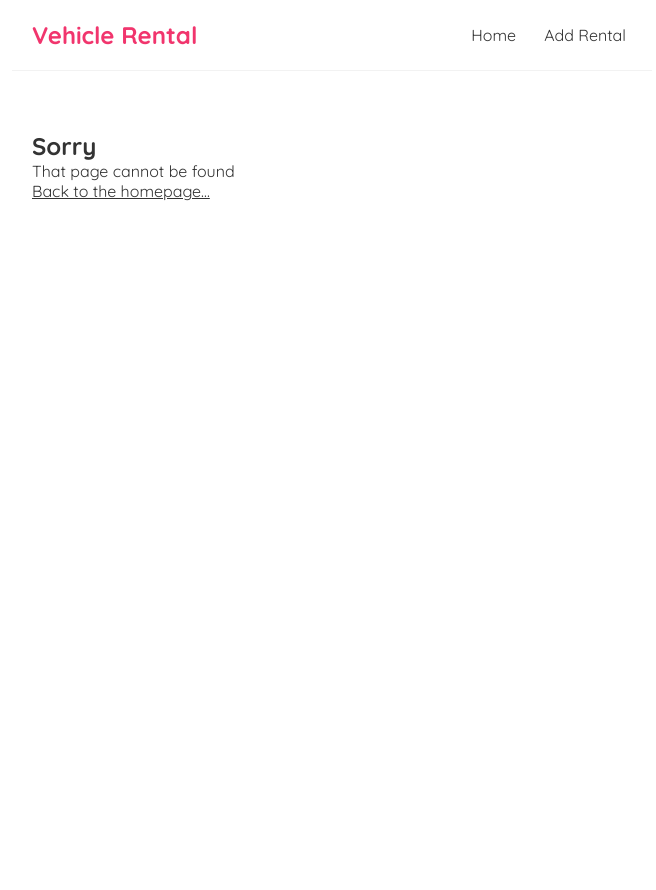
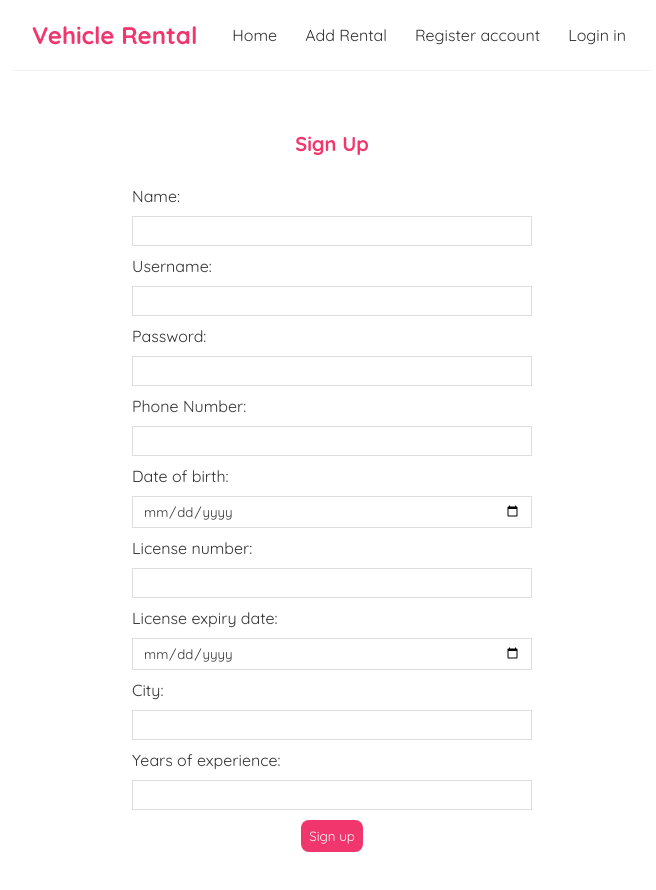
Before and after one commit to LeoLeerila/coding-marathon-3, a React (Vite) app in the folder frontend/: page /register in a window 1280 px wide. Shown: the top 890 px of the page, without its empty margins (308-964 px from the left). Before the commit the page ends 800 px from the top, so only its background shows below. Built offline with nearby package versions, Linux system fonts and the light colour scheme.

Commit message:
feat: Register, Login, and custom hooks

```diff
--- a/frontend/src/App.jsx
+++ b/frontend/src/App.jsx
@@ -7,6 +7,8 @@ import Navbar from "./components/Navbar";
 import VehicleRentalPage from "./pages/VehicleRentalPage";
 import EditVehicleRentalPage from "./pages/EditVehicleRentalPage";
 import NotFoundPage from "./pages/NotFoundPage";
+import Register from "./pages/Register";
+import Login from "./pages/Login";
 
 const App = () => {
   return (
@@ -16,6 +18,8 @@ const App = () => {
         <div className="content">
           <Routes>
             <Route path="/" element={<Home />} />
+            <Route path="/register" element={<Register />} />
+            <Route path="/login" element={<Login />} />
             <Route path="/add-rental" element={<AddVehicleRentalPage />} />
             <Route path="/edit/:id" element={<EditVehicleRentalPage />} />
             <Route path="/vehicle/:id" element={<VehicleRentalPage />} />
--- a/frontend/src/components/Navbar.jsx
+++ b/frontend/src/components/Navbar.jsx
@@ -5,6 +5,8 @@ const Navbar = () => {
       <div className="links">
         <a href="/">Home</a>
         <a href="/add-rental">Add Rental</a>
+        <a href="/register">Register account</a>
+        <a href="/login">Login in</a>
       </div>
     </nav>
   );
--- /dev/null
+++ b/frontend/src/hooks/useLogin.js
@@ -0,0 +1,36 @@
+import { useState } from "react";
+
+export default function useLogin(url) {
+  const [error, setError] = useState(null);
+  const [isLoading, setIsLoading] = useState(false);
+
+  const login = async (credentials) => {
+    setIsLoading(true);
+    setError(null);
+
+    try {
+      const response = await fetch(url, {
+        method: "POST",
+        headers: { "Content-Type": "application/json" },
+        body: JSON.stringify(credentials),
+      });
+      const data = await response.json();
+
+      if (!response.ok) {
+        setError(data.error);
+        setIsLoading(false);
+        return null;
+      }
+
+      localStorage.setItem("user", JSON.stringify(data));
+      setIsLoading(false);
+      return data;
+    } catch (err) {
+      setError(err.message);
+      setIsLoading(false);
+      return null;
+    }
+  };
+
+  return { login, isLoading, error };
+}
--- /dev/null
+++ b/frontend/src/hooks/useRegister.js
@@ -0,0 +1,36 @@
+import { useState } from "react";
+
+export default function useRegister(url) {
+  const [error, setError] = useState(null);
+  const [isLoading, setIsLoading] = useState(false);
+
+  const register = async (credentials) => {
+    setIsLoading(true);
+    setError(null);
+
+    try {
+      const response = await fetch(url, {
+        method: "POST",
+        headers: { "Content-Type": "application/json" },
+        body: JSON.stringify(credentials),
+      });
+      const data = await response.json();
+
+      if (!response.ok) {
+        setError(data.error);
+        setIsLoading(false);
+        return null;
+      }
+
+      localStorage.setItem("user", JSON.stringify(data));
+      setIsLoading(false);
+      return data;
+    } catch (err) {
+      setError(err.message);
+      setIsLoading(false);
+      return null;
+    }
+  };
+
+  return { register, isLoading, error };
+}
--- /dev/null
+++ b/frontend/src/pages/Login.jsx
@@ -0,0 +1,37 @@
+import { useNavigate } from "react-router-dom";
+import useField from "../hooks/useField";
+import useLogin from "../hooks/useLogin";
+
+const Login = ({ setIsAuthenticated }) => {
+    const navigate = useNavigate();
+    const { login, isLoading, error } = useLogin("/api/auth/login");
+    const username = useField("text");
+    const password = useField("password");
+
+    const loginUser = async (e) => {
+        e.preventDefault();
+        const user = await login({
+            username: username.value,
+            password: password.value
+        });
+        if (user) {
+            setIsAuthenticated(true);
+            navigate("/");
+        }
+    }
+    return (
+        <div className="create">
+            <h2>Login</h2>
+            <form onSubmit={loginUser}>
+                <label>Username:</label>
+                <input {...username} />
+                <label>Password:</label>
+                <input {...password} />
+                <button>Log in</button>
+                {error && <p className="error">{error}</p>}
+            </form>
+        </div>
+    )
+}
+
+export default Login;
--- /dev/null
+++ b/frontend/src/pages/Register.jsx
@@ -0,0 +1,71 @@
+import { useNavigate } from "react-router-dom";
+import useField from "../hooks/useField";
+import useRegister from "../hooks/useRegister";
+
+const Register = ({ setIsAuthenticated }) => {
+    const navigate = useNavigate();
+    const { register, isLoading, error } = useRegister("/api/auth/signup");
+
+    const name = useField("text");
+    const username = useField("text");
+    const password = useField("password");
+    const phone_number = useField("text")
+    const date_of_birth = useField("date");
+    const licenseNumber = useField("text");
+    //address
+    const licenseExpiryDate = useField("date");
+    const city = useField("text");
+    const yearsOfExperience = useField("number")
+
+    const registerUser = async (e) => {
+        e.preventDefault();
+        const user = await register({
+            fullname: name.value,
+            username: username.value,
+            password: password.value,
+            phone_number: phone_number.value,
+            date_of_birth: date_of_birth.value,
+            licenseNumber: licenseNumber.value,
+            address: {
+                licenseExpiryDate: licenseExpiryDate.value,
+                city: city.value,
+                yearsOfExperience: yearsOfExperience.value
+            }
+        });
+        if (user) {
+            setIsAuthenticated(true);
+            navigate("/");
+        }
+
+    }
+
+    return (
+        <div className="create">
+            <h2>Sign Up</h2>
+            <form onSubmit={registerUser}>
+                <label>Name:</label>
+                <input {...name} />
+                <label>Username:</label>
+                <input {...username} />
+                <label>Password:</label>
+                <input {...password} />
+                <label>Phone Number:</label>
+                <input {...phone_number} />
+                <label>Date of birth:</label>
+                <input {...date_of_birth} />
+                <label>License number:</label>
+                <input {...licenseNumber} />
+                <label>License expiry date:</label>
+                <input {...licenseExpiryDate} />
+                <label>City:</label>
+                <input {...city} />
+                <label>Years of experience:</label>
+                <input {...yearsOfExperience} />
+                <button>Sign up</button>
+                {error && <p className="error">{error}</p>}
+            </form>
+        </div>
+    )
+}
+
+export default Register;
```
